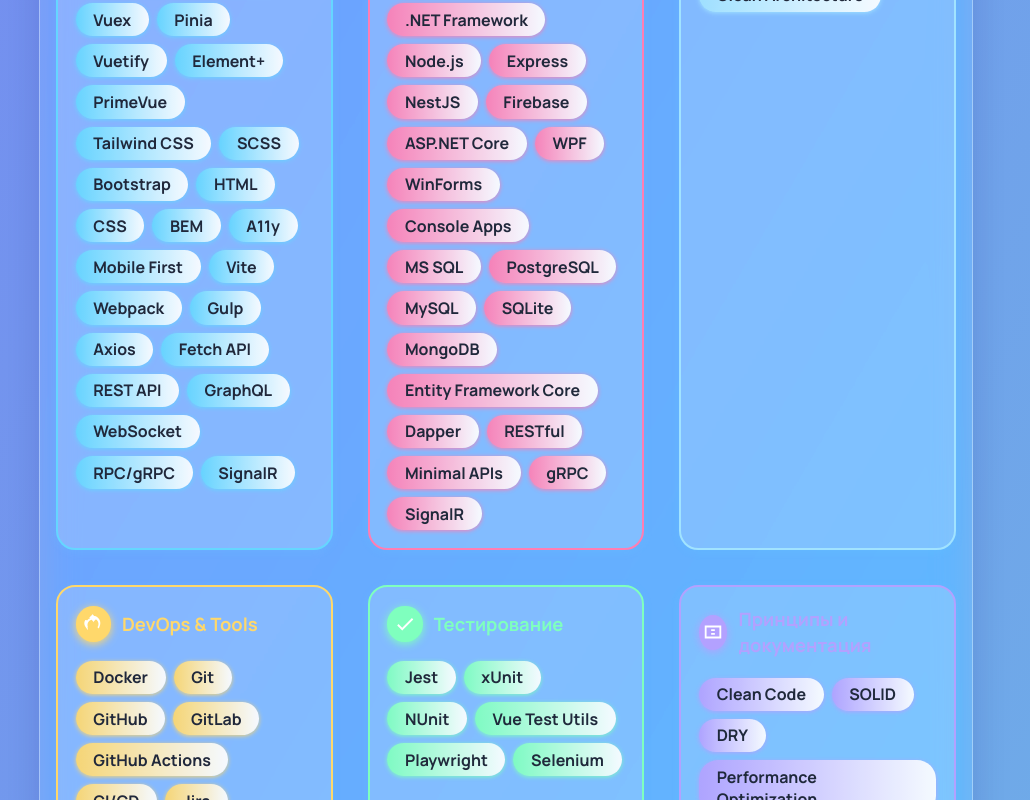
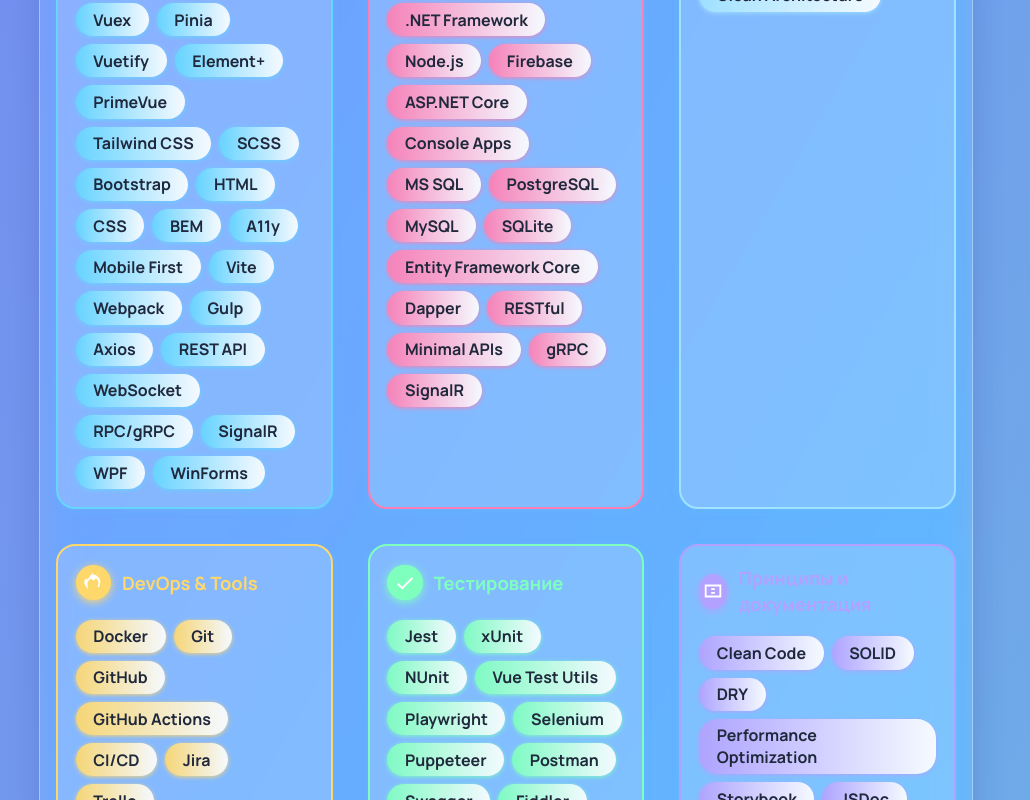
Before and after one commit to Primus-max/portfolio, a Vue app: page / in a window 1280 px wide. Shown: the part 2420-3220 px from the top of the page, without its empty margins (134-1164 px from the left). Built offline with nearby package versions, Linux system fonts and the light colour scheme.

Commit message:
Убрал анимацию для карточек проектов, разместил навыки в правильных категориях

```diff
--- a/src/components/ProjectsSection.vue
+++ b/src/components/ProjectsSection.vue
@@ -148,16 +148,14 @@
   display: flex;
   flex-direction: column;
   align-items: stretch;
-  transition: transform 0.18s cubic-bezier(.4,0,.2,1), box-shadow 0.18s, border 0.18s, box-shadow 0.18s;
   cursor: pointer;
-  animation: fadeInUp 0.7s cubic-bezier(.4,0,.2,1);
   position: relative;
   z-index: 1;
 }
 .projects__card:hover {
-  transform: translateY(-8px) scale(1.04);
-  box-shadow: 0 8px 32px #65d6ff44, 0 0 16px 2px #65d6ff99;
-  border: 2.5px solid #65d6ff;
+  /* transform: translateY(-8px) scale(1.04); */
+  /* box-shadow: 0 8px 32px #65d6ff44, 0 0 16px 2px #65d6ff99; */
+  /* border: 2.5px solid #65d6ff; */
 }
 .projects__img {
   width: 48px;
--- a/src/components/SkillsSection.vue
+++ b/src/components/SkillsSection.vue
@@ -29,7 +29,7 @@
     skills: [
       'JavaScript', 'TypeScript', 'Vue.js', 'Vuex', 'Pinia', 'Vuetify', 'Element+', 'PrimeVue',
       'Tailwind CSS', 'SCSS', 'Bootstrap', 'HTML', 'CSS', 'BEM', 'A11y', 'Mobile First',
-      'Vite', 'Webpack', 'Gulp', 'Axios', 'Fetch API', 'REST API', 'GraphQL', 'WebSocket', 'RPC/gRPC', 'SignalR'
+      'Vite', 'Webpack', 'Gulp', 'Axios','REST API', 'WebSocket', 'RPC/gRPC', 'SignalR','WPF', 'WinForms'
     ]
   },
   {
@@ -37,9 +37,9 @@
     color: '#ff7eb3',
     icon: 'backend',
     skills: [
-      'C#', '.NET', '.NET Core', '.NET Framework', 'Node.js', 'Express', 'NestJS', 'Firebase',
-      'ASP.NET Core', 'WPF', 'WinForms', 'Console Apps',
-      'MS SQL', 'PostgreSQL', 'MySQL', 'SQLite', 'MongoDB', 'Entity Framework Core', 'Dapper',
+      'C#', '.NET', '.NET Core', '.NET Framework', 'Node.js', 'Firebase',
+      'ASP.NET Core', 'Console Apps',
+      'MS SQL', 'PostgreSQL', 'MySQL', 'SQLite', 'Entity Framework Core', 'Dapper',
       'RESTful', 'Minimal APIs', 'gRPC', 'SignalR'
     ]
   },
@@ -56,7 +56,7 @@
     color: '#ffd86b',
     icon: 'devops',
     skills: [
-      'Docker', 'Git', 'GitHub', 'GitLab', 'GitHub Actions', 'CI/CD', 'Jira', 'Trello', 'GitHub Projects', 'GitHub Issues'
+      'Docker', 'Git', 'GitHub', 'GitHub Actions', 'CI/CD', 'Jira', 'Trello', 'GitHub Projects', 'GitHub Issues'
     ]
   },
   {
@@ -64,7 +64,7 @@
     color: '#7fffbe',
     icon: 'test',
     skills: [
-      'Jest', 'xUnit', 'NUnit', 'Vue Test Utils', 'Playwright', 'Selenium'
+      'Jest', 'xUnit', 'NUnit', 'Vue Test Utils', 'Playwright', 'Selenium', 'Puppeteer', 'Postman', 'Swagger', 'Fiddler'
     ]
   },
   {
```
